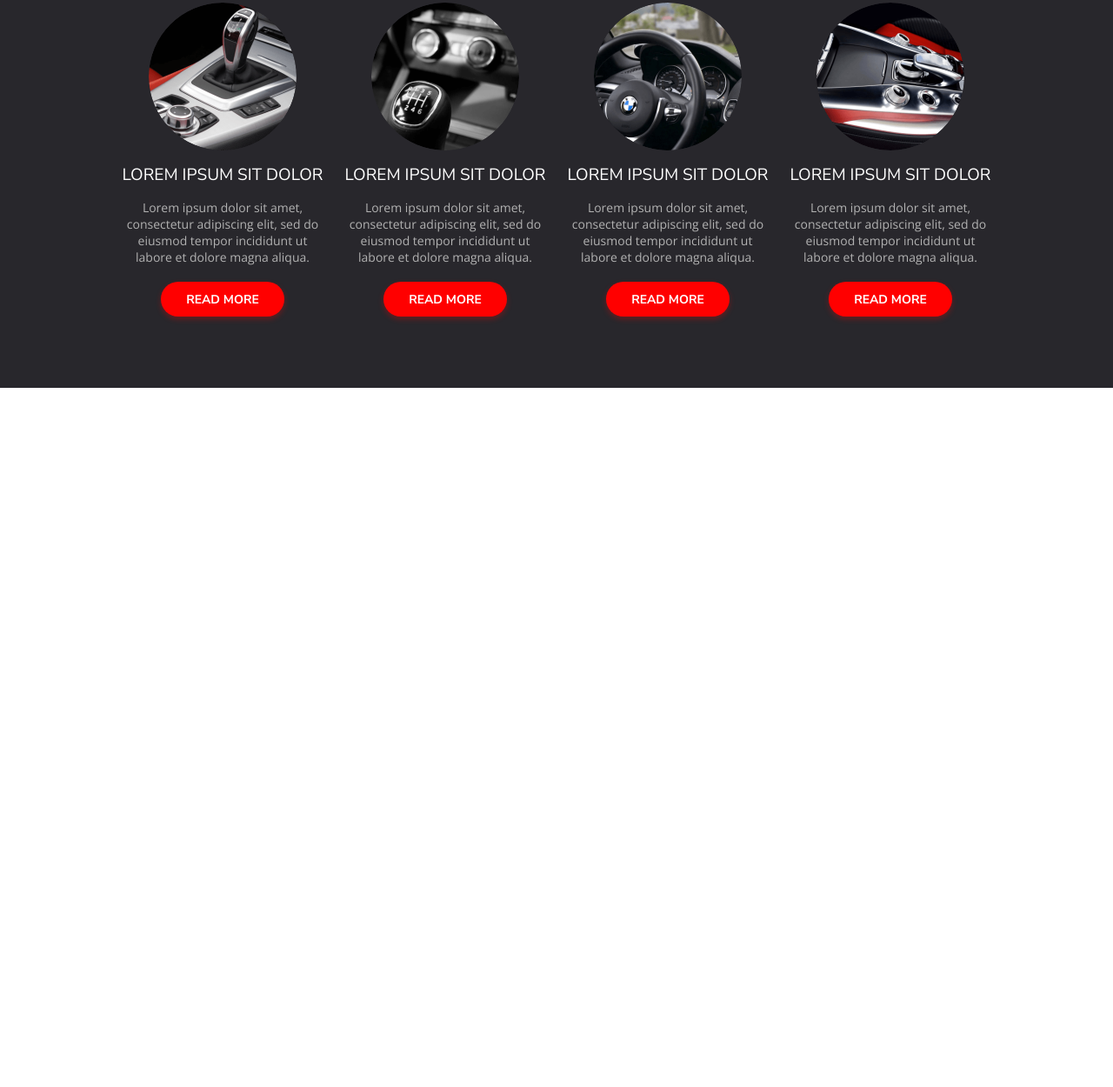
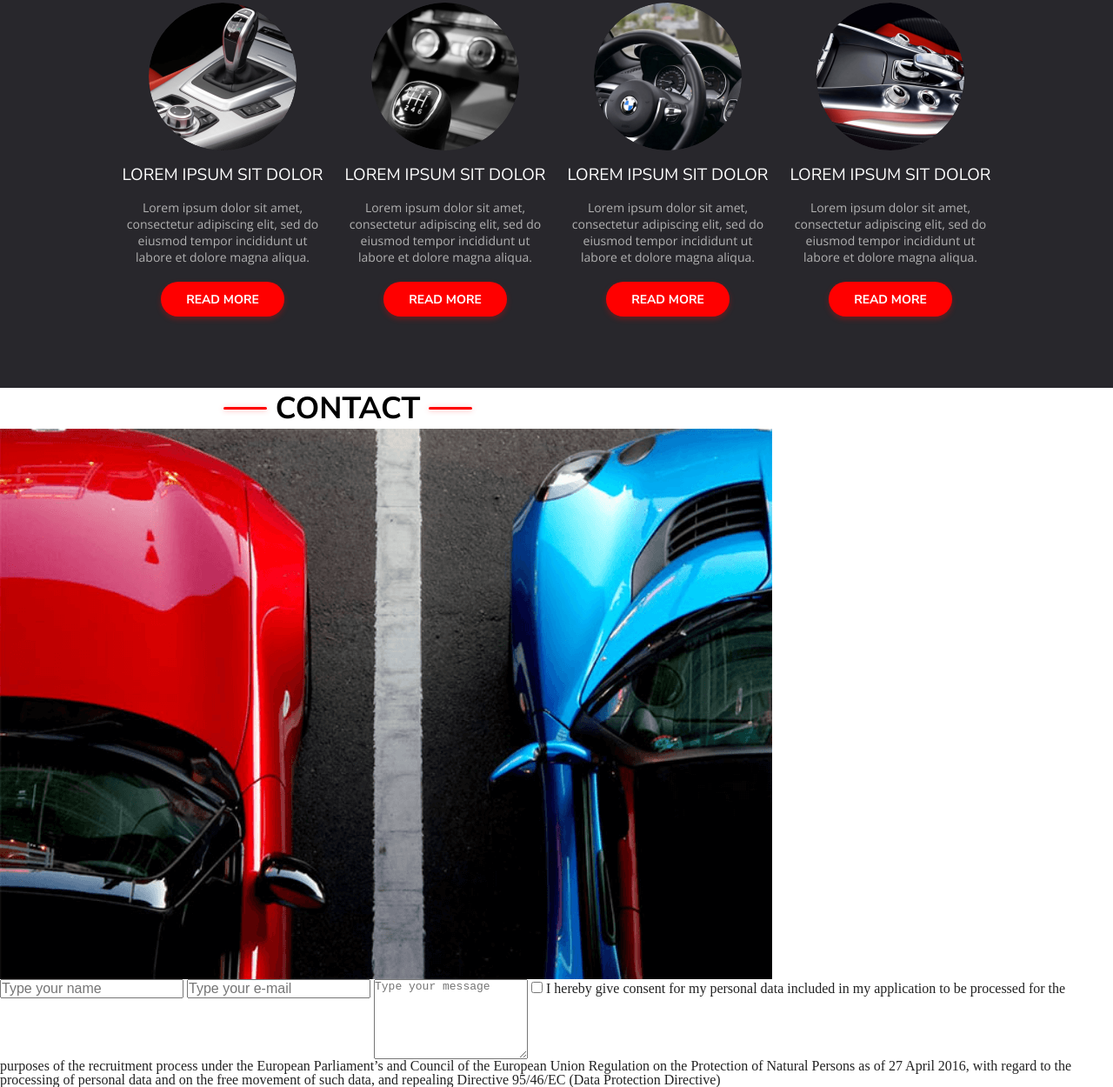
Before and after one commit to Kindziolek/CarScharing, a plain HTML site: page index.html in a window 1280 px wide. Shown: the part 1663-2913 px from the top of the page at 87% size. Before the commit the page ends 2109 px from the top, so only its background shows below. Drawn offline with nearby package versions, Linux system fonts and the light colour scheme; files whose address does not match are found by name.

Commit message:
Uporządkowanie HTML

```diff
--- a/index.html
+++ b/index.html
@@ -14,7 +14,7 @@
 <link rel="stylesheet" href="css/reset.css">
 <link href="css/style.css" rel="stylesheet" type="text/css">
 <link href="css/main.css" rel="stylesheet" type="text/css">
-<link href="css/contakt.css" rel="stylesheet" type="text/css">
+<link href="css/contact.css" rel="stylesheet" type="text/css">
 </head>
 
 <body>
@@ -45,7 +45,6 @@
             </div>
         </div>
         <button class="arrow"><img src="image/Icon Arrow Down.svg"</button>
-        </div>
     </div>
 
     <main class="main_content">
@@ -111,6 +110,26 @@
             </div>
         </div>
 
+        <div class="contact_content">
+            <div class="line_headline">
+                <div class="line"></div>
+                    <h3 class="section-headline">Contact</h3>
+                <div class="line"></div>
+              </div>
+            <div class="contact_box">
+                <img class="contact_photo" src="image/Form Photo.png" alt="Zdjęcie dwóch zaparkowanych aut">
+                <div class="form_contact">
+                        <input type="text" class="form_text" placeholder="Type your name"/>
+                        <input type="text" class="form_text" placeholder="Type your e-mail"/>
+                        <textarea class="form_text message_form" rows="6" placeholder="Type your message"></textarea>
+                        <label class="checkbox_cotnact">
+                            <input type="checkbox" class="form_checkbox">
+                            <span></span>
+                                I hereby give consent for my personal data included in my application to be processed for the purposes of the recruitment process under the European Parliament’s and Council of the European Union Regulation on the Protection of Natural Persons as of 27 April 2016, with regard to the processing of personal data and on the free movement of such data, and repealing Directive 95/46/EC (Data Protection Directive)
+                        </label>
+                </div>
+            </div>
+        </div>
     </main>
 
 </body>
```
Also changed, not shown: css/contakt.css (deleted). Lines whose indentation alone changed are shown as unchanged.
